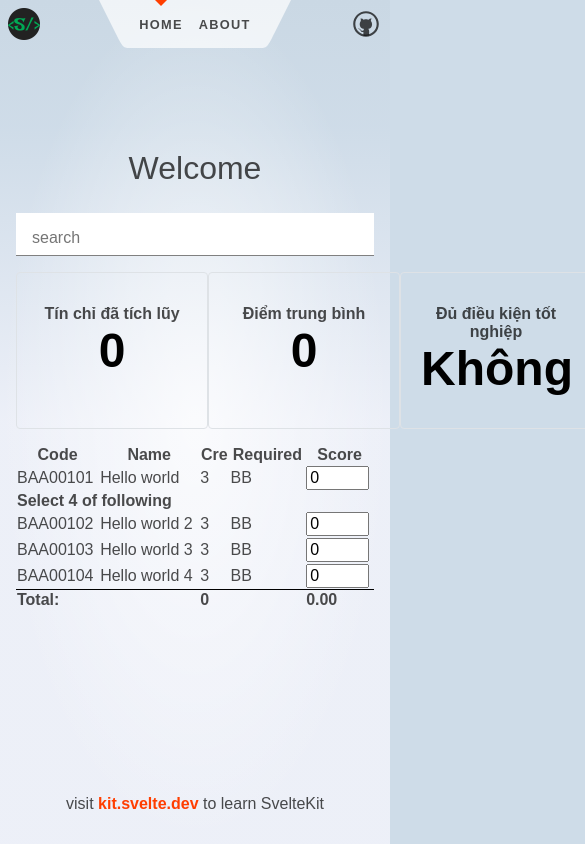
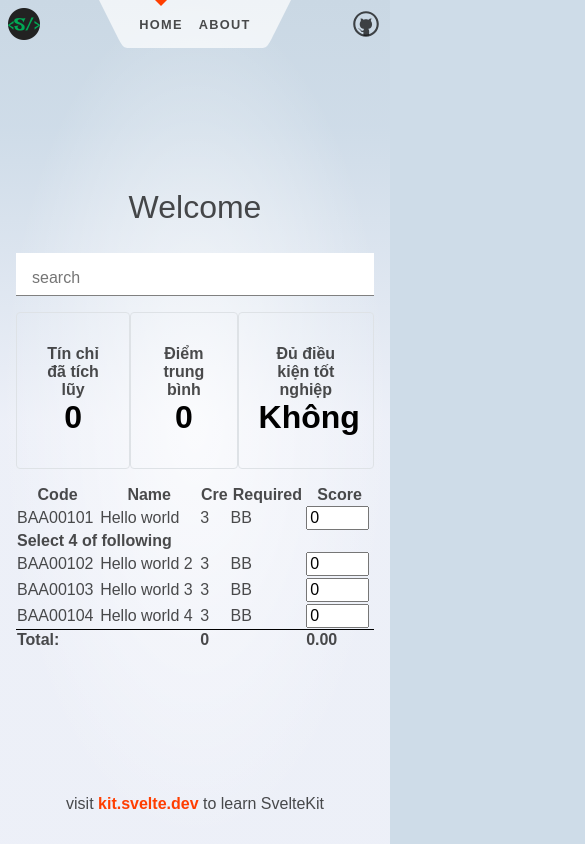
Before and after one commit to sytranvn/credit-calculator, a SvelteKit app: page / in a window 390 px wide. Shown: the whole page, 585 px wide, since content can reach past the window. Built offline with nearby package versions, Linux system fonts and the light colour scheme.

Commit message:
responsive

```diff
--- a/src/routes/+page.svelte
+++ b/src/routes/+page.svelte
@@ -190,7 +190,7 @@
 		flex-direction: column;
 		justify-content: center;
 		align-items: stretch;
-		flex: 0.6;
+		flex: 1 100%;
 	}
 
 	h1 {
@@ -235,17 +235,23 @@
 		display: none;
 	}
 	.thumbnail {
+		@media only screen and (max-width: 768px) {
+			padding: 1rem 0.3rem;
+		}
 		padding: 2rem 1.25rem;
 		border: solid 1px #dee2e6;
 		border-radius: 0.25rem;
-		min-width: 150px;
-		max-width: 100%;
+		min-width: calc(100vw / 6);
+		max-width: calc(100vw / 4);
 		height: auto;
 		font-weight: 600;
 		text-align: center;
 	}
 	.thumbnail .value {
-		font-size: 3rem;
+		@media only screen and (max-width: 768px) {
+			font-size: 1.6rem;
+		}
+		font-size: 2rem;
 		color: black;
 	}
 	.result {
```
Also changed, not shown: src/routes/+layout.svelte (+6 -3 lines).
